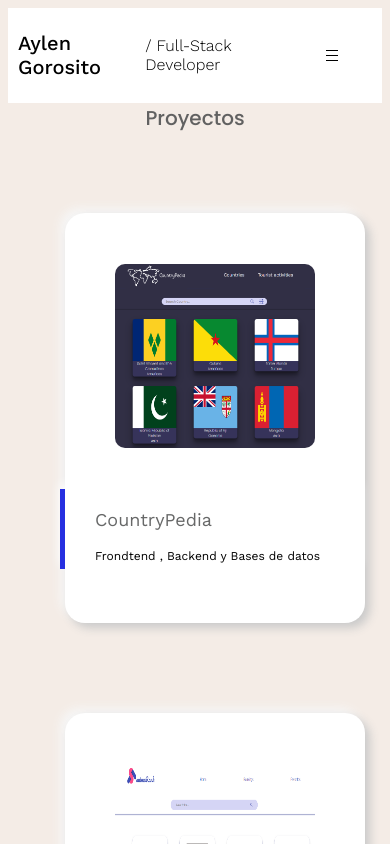
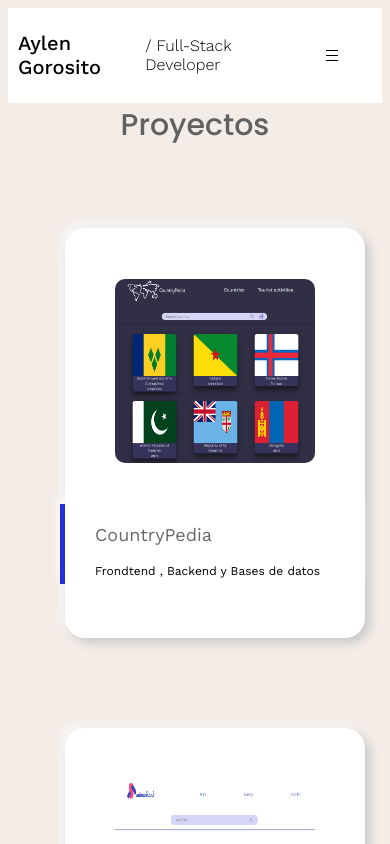
Before and after one commit to AylenGorosito313/portfolio, a React (Vite) app: page /proyects in a window 390 px wide. Shown: the top 844 px of the page. Built offline with nearby package versions, Linux system fonts and the light colour scheme.

Commit message:
Update Proyects.css

```diff
--- a/src/pages/proyects/Proyects.css
+++ b/src/pages/proyects/Proyects.css
@@ -317,7 +317,7 @@
     display: flex;
     align-items: center;
     justify-content: center;}
-    .title-head{
+    /* .title-head{
       display: flex;
       justify-content: center;
       font-family: Poppins;
@@ -325,6 +325,6 @@
       font-weight: 400;
       margin: 0;
       color: #616161;
-    }
+    } */
 
   }
```
